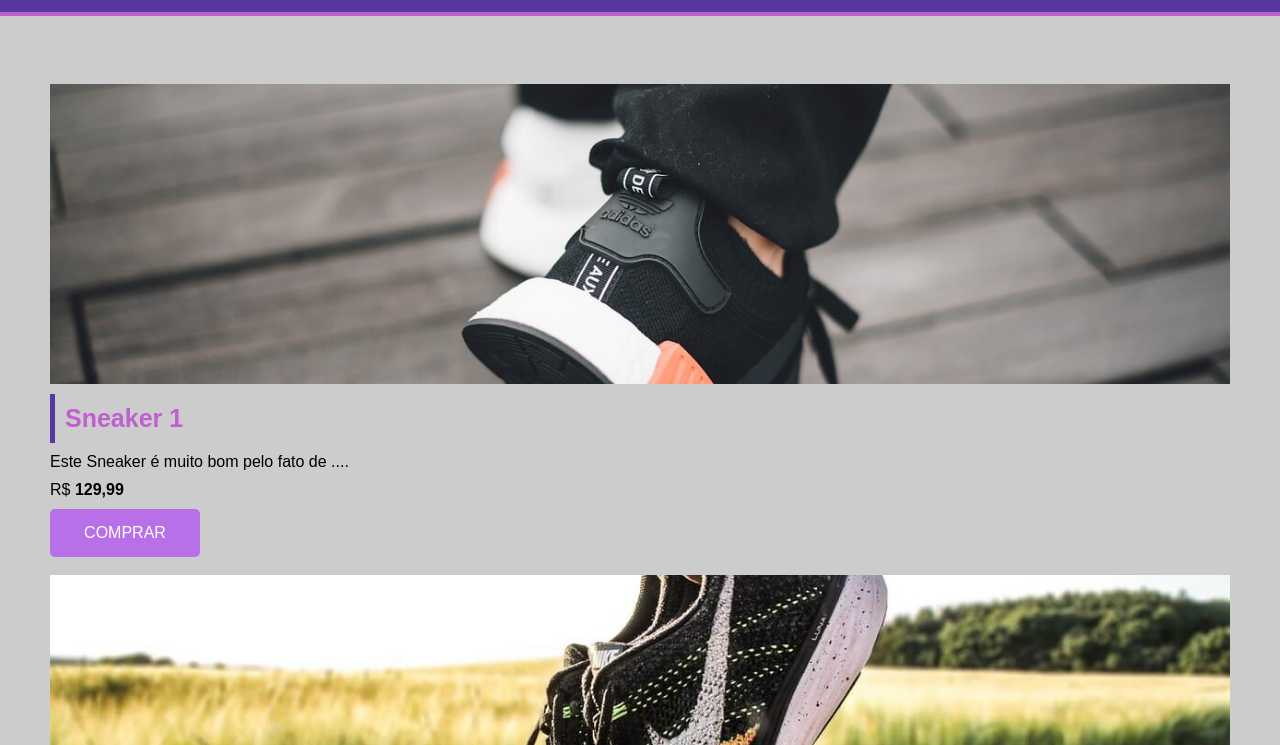
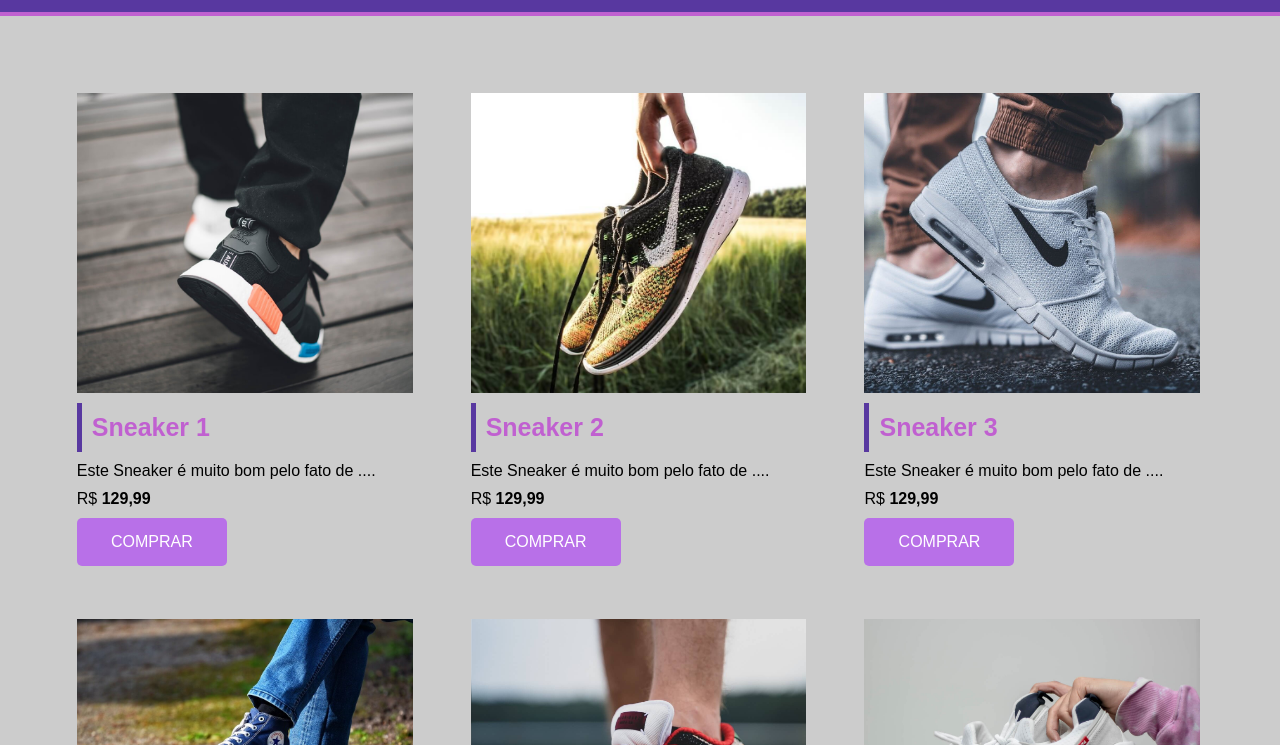
Before and after one commit to maxwell178/projeto-sapatos, a plain HTML site: page index.html in a window 1280 px wide. Shown: the part 55-800 px from the top of the page. Drawn offline with Linux system fonts and the light colour scheme; files whose address does not match are found by name.

Commit message:
atualizado

```diff
--- /dev/null
+++ b/css/mobile.css
@@ -0,0 +1,7 @@
+.container{
+    min-width: 300px;
+    max-width: 1000px;
+}
+.card{
+    display: inline;
+}
--- a/css/style.css
+++ b/css/style.css
@@ -3,9 +3,6 @@
     margin: 0;
     box-sizing: border-box;
     font-family: Arial, Helvetica, sans-serif;
-}
-html, body{
-    min-height: 200px;
 }
 
 /* Cabeçalho */
@@ -20,7 +17,7 @@ header{
 /* Grid de Produtos */
 .container{
     background-color: #ccc;
-    min-height: 100px;
+    min-height: 300px;
     padding: 50px;
 }
 .products-container{
@@ -29,7 +26,7 @@ header{
 }
 .card{
     width: 31%;
-    display: inline;
+    display: inline-block;
     margin: 1% 1%;
     padding: 15px;
     min-height: 300px;
--- a/index.html
+++ b/index.html
@@ -5,6 +5,7 @@
         <meta name="viewport" content="width=device-width, initial-scale=1.0">
         <title>Projetos sapatos</title>
         <link rel="stylesheet" href="css/style.css">
+        <link rel="stylesheet" media="screen and (max-width: 700px)" href="css/mobile.css">
     </head>
     <body>
         <!-- Cabeçalho -->
```
